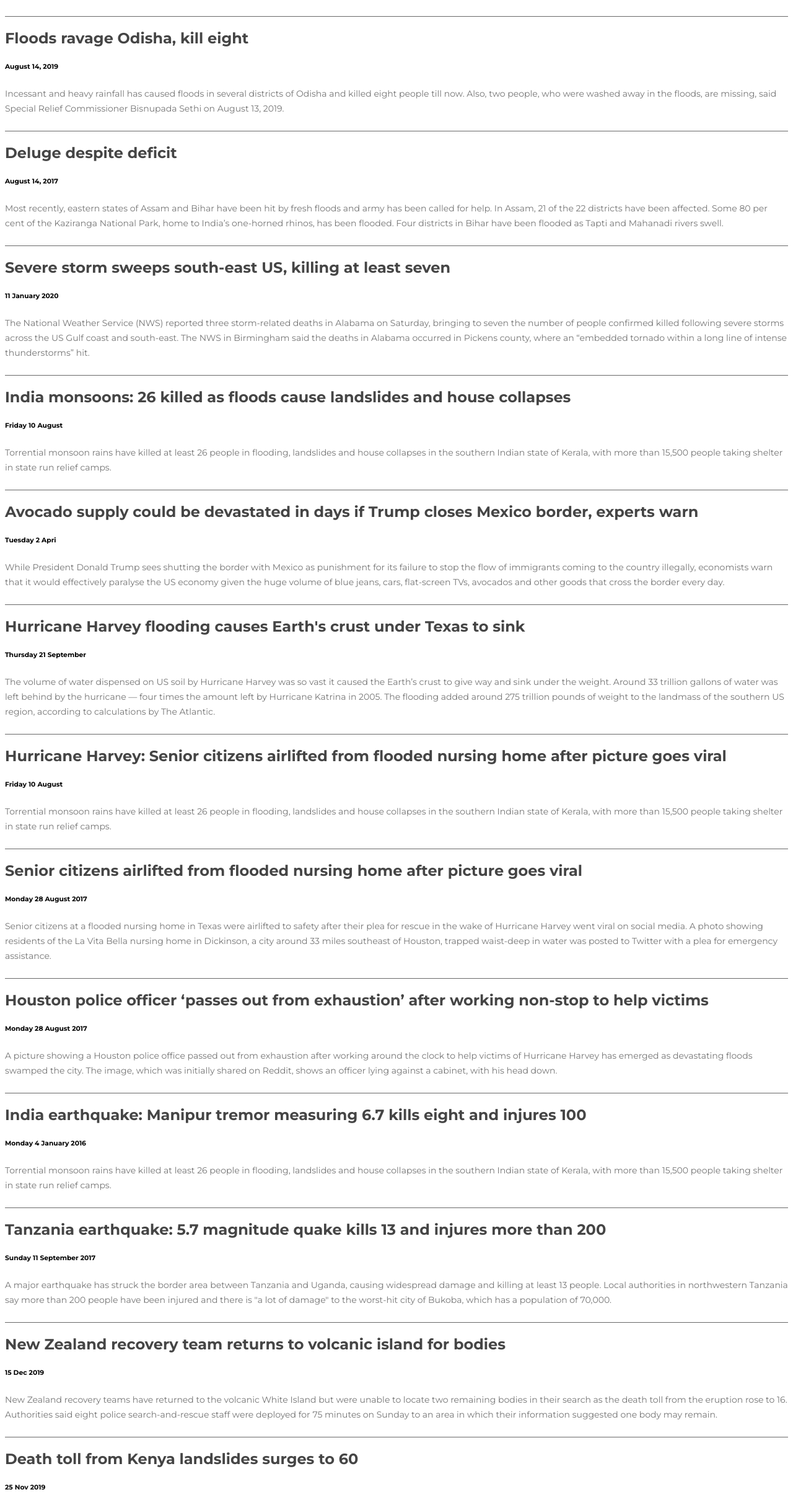
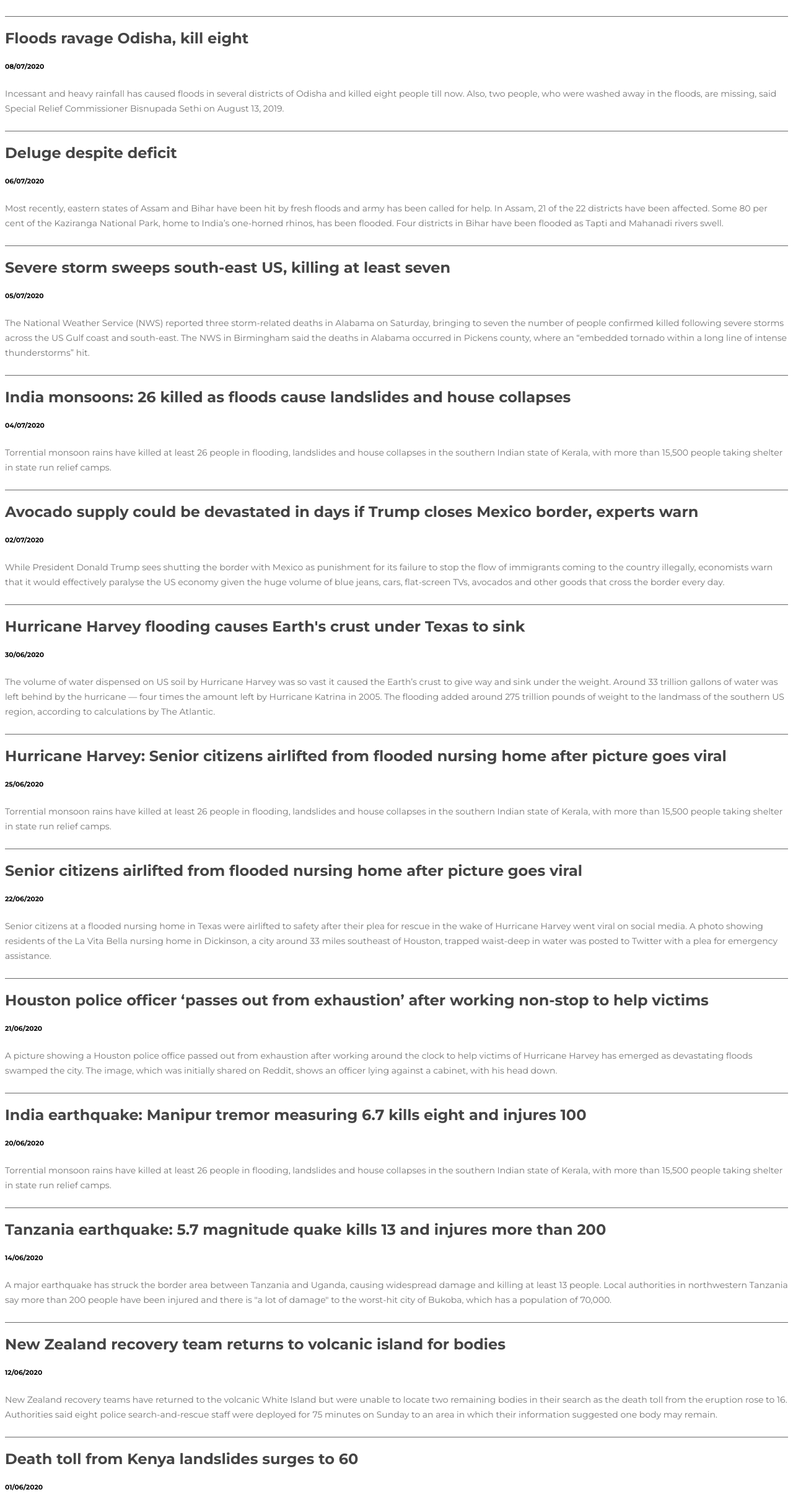
Before and after one commit to immohann/news-page-demo, a plain HTML site: page index.html in a window 1280 px wide. Shown: the part 88-2516 px from the top of the page at 62% size. Drawn offline with nearby package versions, Linux system fonts and the light colour scheme; some packages are replaced by stand-ins of ours; files that its build step writes are made by us from their sources; a script that the page names is missing.

Commit message:
Update index.html

```diff
--- a/index.html
+++ b/index.html
@@ -38,7 +38,7 @@
 
  	<div class="news">
 	<h3>Floods ravage Odisha, kill eight</h3>
-	<h6>August 14, 2019</h6>
+	<h6>08/07/2020</h6>
 	<p>Incessant and heavy rainfall has caused floods in several districts of Odisha and killed eight people till now. Also, two people, who were washed away in the floods, are missing, said Special Relief Commissioner Bisnupada Sethi on August 13, 2019.</p>
 	</div>
 
@@ -46,13 +46,13 @@
 	<h3>Deluge despite deficit
 
 </h3>
-	<h6>August 14, 2017</h6>
+	<h6>06/07/2020</h6>
 	<p>Most recently, eastern states of Assam and Bihar have been hit by fresh floods and army has been called for help. In Assam, 21 of the 22 districts have been affected. Some 80 per cent of the Kaziranga National Park, home to India’s one-horned rhinos, has been flooded. Four districts in Bihar have been flooded as Tapti and Mahanadi rivers swell.</p>
 	</div>
 
 	<div class="news">
 	<h3>Severe storm sweeps south-east US, killing at least seven</h3>
-	<h6>11 January 2020</h6>
+	<h6>05/07/2020</h6>
 	<p>The National Weather Service (NWS) reported three storm-related deaths in Alabama on Saturday, bringing to seven the number of people confirmed killed following severe storms across the US Gulf coast and south-east.
 
 The NWS in Birmingham said the deaths in Alabama occurred in Pickens county, where an “embedded tornado within a long line of intense thunderstorms” hit.</p>
@@ -60,21 +60,21 @@ The NWS in Birmingham said the deaths in Alabama occurred in Pickens county, whe
 
 	<div class="news">
 	<h3>India monsoons: 26 killed as floods cause landslides and house collapses</h3>
-	<h6>Friday 10 August </h6>
+	<h6>04/07/2020</h6>
 	<p>Torrential monsoon rains have killed at least 26 people in flooding, landslides and house collapses in the southern Indian state of Kerala, with more than 15,500 people taking shelter in state run relief camps.</p>
 	</div>
 
 
 	<div class="news">
 	<h3>Avocado supply could be devastated in days if Trump closes Mexico border, experts warn</h3>
-	<h6>Tuesday 2 Apri </h6>
+	<h6>02/07/2020</h6>
 	<p>While President Donald Trump sees shutting the border with Mexico as punishment for its failure to stop the flow of immigrants coming to the country illegally, economists warn that it would effectively paralyse the US economy given the huge volume of blue jeans, cars, flat-screen TVs, avocados and other goods that cross the border every day.</p>
 	</div>
 
 
 	<div class="news">
 	<h3>Hurricane Harvey flooding causes Earth's crust under Texas to sink</h3>
-	<h6>Thursday 21 September </h6>
+	<h6>30/06/2020</h6>
 	<p>The volume of water dispensed on US soil by Hurricane Harvey was so vast it caused the Earth’s crust to give way and sink under the weight.
 
 Around 33 trillion gallons of water was left behind by the hurricane — four times the amount left by Hurricane Katrina in 2005.
@@ -85,14 +85,14 @@ The flooding added around 275 trillion pounds of weight to the landmass of the s
 
 	<div class="news">
 	<h3>Hurricane Harvey: Senior citizens airlifted from flooded nursing home after picture goes viral</h3>
-	<h6>Friday 10 August </h6>
+	<h6>25/06/2020 </h6>
 	<p>Torrential monsoon rains have killed at least 26 people in flooding, landslides and house collapses in the southern Indian state of Kerala, with more than 15,500 people taking shelter in state run relief camps.</p>
 	</div>
 
 
 	<div class="news">
 	<h3>Senior citizens airlifted from flooded nursing home after picture goes viral</h3>
-	<h6>Monday 28 August 2017 </h6>
+	<h6>22/06/2020</h6>
 	<p>Senior citizens at a flooded nursing home in Texas were airlifted to safety after their plea for rescue in the wake of Hurricane Harvey went viral on social media.
 
 A photo showing residents of the La Vita Bella nursing home in Dickinson, a city around 33 miles southeast of Houston, trapped waist-deep in water was posted to Twitter with a plea for emergency assistance.</p>
@@ -101,7 +101,7 @@ A photo showing residents of the La Vita Bella nursing home in Dickinson, a city
 
 	<div class="news">
 	<h3>Houston police officer ‘passes out from exhaustion’ after working non-stop to help victims</h3>
-	<h6>Monday 28 August 2017 </h6>
+	<h6>21/06/2020 </h6>
 	<p>A picture showing a Houston police office passed out from exhaustion after working around the clock to help victims of Hurricane Harvey has emerged as devastating floods swamped the city.
 
 The image, which was initially shared on Reddit, shows an officer lying against a cabinet, with his head down.
@@ -113,14 +113,14 @@ The image, which was initially shared on Reddit, shows an officer lying against
 	<div class="news">
 	<h3>India earthquake: Manipur tremor measuring 6.7 kills eight and injures 100
 </h3>
-	<h6>Monday 4 January 2016 </h6>
+	<h6>20/06/2020</h6>
 	<p>Torrential monsoon rains have killed at least 26 people in flooding, landslides and house collapses in the southern Indian state of Kerala, with more than 15,500 people taking shelter in state run relief camps.</p>
 	</div>
 
 
 	<div class="news">
 	<h3>Tanzania earthquake: 5.7 magnitude quake kills 13 and injures more than 200</h3>
-	<h6>Sunday 11 September 2017</h6>
+	<h6>14/06/2020</h6>
 	<p>A major earthquake has struck the border area between Tanzania and Uganda, causing widespread damage and killing at least 13 people.
 
 Local authorities in northwestern Tanzania say more than 200 people have been injured and there is "a lot of damage" to the worst-hit city of Bukoba, which has a population of 70,000.</p>
@@ -129,7 +129,7 @@ Local authorities in northwestern Tanzania say more than 200 people have been in
 
 	<div class="news">
 	<h3>New Zealand recovery team returns to volcanic island for bodies</h3>
-	<h6>15 Dec 2019
+	<h6>12/06/2020
 </h6>
 	<p>New Zealand recovery teams have returned to the volcanic White Island but were unable to locate two remaining bodies in their search as the death toll from the eruption rose to 16.
 Authorities said eight police search-and-rescue staff were deployed for 75 minutes on Sunday to an area in which their information suggested one body may remain.</p>
@@ -138,7 +138,7 @@ Authorities said eight police search-and-rescue staff were deployed for 75 minut
 
 	<div class="news">
 	<h3>Death toll from Kenya landslides surges to 60</h3>
-	<h6>25 Nov 2019
+	<h6>01/06/2020
  </h6>
 	<p>The death toll from landslides in northwestern Kenya triggered by unusually heavy rains rose to at least 60 on Sunday, according to Kenyan authorities.
 Downpours began on Friday in West Pokot county which borders Uganda and worsened overnight causing flooding and mudslides that swept away four bridges and left villages inaccessible by road.</p>
@@ -147,8 +147,7 @@ Downpours began on Friday in West Pokot county which borders Uganda and worsened
 
 	<div class="news">
 	<h3>200,000 evacuated as Typhoon Kammuri lashes Philippines</h3>
-	<h6>F3 Dec 2019
-</h6>
+	<h6>21/05/2020</h6>
 	<p>The Philippines evacuated 200,000 people in coastal and mountainous areas amid fears of flooding and landslides, and closed the country's main international airport, as a powerful typhoon hit the Southeast Asian nation.
 Typhoon Kammuri, the Philippines 20th typhoon this year, hit the main Luzon island just before midnight local time on Tuesday (16:00 GMT on Monday). The strengthening storm is locally referred to as Typhoon Tisoy.</p>
 	</div>
@@ -156,14 +155,14 @@ Typhoon Kammuri, the Philippines 20th typhoon this year, hit the main Luzon isla
 
 	<div class="news">
 	<h3>Rocks at Asteroid Impact Site Record First Day of Dinosaur Extinction</h3>
-	<h6>Sep. 9, 2019 </h6>
+	<h6>16/05/2020</h6>
 	<p>The research centers on the asteroid impact that wiped out non-avian dinosaurs, with the researchers getting the most detailed look yet of the aftermath that followed by examining the rocks and debris that filled the crater within the first 24 hours after impact.</p>
 	</div>
 
 
 	<div class="news">
 	<h3>Scientists use ancient marine fossils to unravel long-standing climate puzzle</h3>
-	<h6>January 9, 2020 </h6>
+	<h6>15/05/2020</h6>
 	<p>Cardiff University scientists have shed new light on the Earth's climate behaviour during the last known period of global warming over 14 million years ago. During this period, known as the middle Miocene Climate Optimum, global temperatures were as much as 3 to 4 degrees warmer than today's average temperatures, similar to estimates for 2100. The position of the continents were similar to today and the seas were flourishing with life.
 
 </p>
@@ -172,7 +171,7 @@ Typhoon Kammuri, the Philippines 20th typhoon this year, hit the main Luzon isla
 
 	<div class="news">
 	<h3>Helping land managers take risk-analysis approach to new wildfire reality</h3>
-	<h6>January 8, 2020 </h6>
+	<h6>14/05/2020</h6>
 	<p>New digital tools developed by Oregon State University will enable land managers to better adapt to the new reality of large wildfires through analytics that guide planning and suppression across jurisdictional boundaries that fires typically don't adhere to. Now, Dunn notes, "we suppress 97 or 98% of fires such that we experience the 2 or 3% that are really bad, where we have no chance of successful suppression because they're just so explosive."
 
 </p>
@@ -181,7 +180,7 @@ Typhoon Kammuri, the Philippines 20th typhoon this year, hit the main Luzon isla
 
 	<div class="news">
 	<h3>West Bengal well prepared to handle natural disaster: Mamata Banerjee</h3>
-	<h6>Oct 13, 2018 </h6>
+	<h6>31/04/2020</h6>
 	<p>West Bengal is well prepared to tackle natural disasters and has already built flood shelters and relief godowns in the districts, Chief Minister Mamata Banerjee said Saturday.
 
 The state government has also devised an SMS-based early warning system to alert people during any natural calamity, she said in a Twitter post.</p>
@@ -192,7 +191,7 @@ The state government has also devised an SMS-based early warning system to alert
 	<h3>Cyclone Titli: 8 dead in Andhra Pradesh, one in Odisha
 
 </h3>
-	<h6>Oct 12, 2018, </h6>
+	<h6>21/04/2020 </h6>
 	<p>A very severe cyclonic storm packing winds of up to 150 kmph and widespread rains hit eastern India Thursday, killing eight people in Andhra Pradesh and one in Odisha, damaging homes, uprooting trees and power lines in the two states.
 
 Cyclone 'Titli' made landfall on the eastern coast early Thursday, wreaking havoc mainly in Srikakulam and Vizianagaram districts of Andhra Pradesh and Odisha'
@@ -204,7 +203,7 @@ Cyclone 'Titli' made landfall on the eastern coast early Thursday, wreaking havo
 	<h3>GST Council sets up GoM to review help for states hit by natural calamity
 
 </h3>
-	<h6>Sep 29, 2018,</h6>
+	<h6>03/04/2020</h6>
 	<p>The Goods and Services Tax Council has formed a seven-member group of ministers with Bihar deputy chief minister Sushil Kumar as convenor to examine how states hit by a natural calamity can be assisted under the tax regime with steps such as a separate cess.
 
 “We will have a seven-member group of ministers, which in the next few weeks will make a recommendation,” Union finance minister Arun Jaitley, chairman of the council, told reporters after its 30th meeting held via video conferencin ..
@@ -214,14 +213,14 @@ Cyclone 'Titli' made landfall on the eastern coast early Thursday, wreaking havo
 
 	<div class="news">
 	<h3>India monsoons: 26 killed as floods cause landslides and house collapses</h3>
-	<h6>Friday 10 August </h6>
+	<h6>04/02/2020</h6>
 	<p>Torrential monsoon rains have killed at least 26 people in flooding, landslides and house collapses in the southern Indian state of Kerala, with more than 15,500 people taking shelter in state run relief camps.</p>
 	</div>
 
 
 	<div class="news">
 	<h3>No aid policy: How India changed from taker to donor</h3>
-	<h6>Aug 24, 2018,</h6>
+	<h6>01/01/2020</h6>
 	<p>India over last one and a half decade has emerged a donor whenever natural disasters strike anywhere in the world, from impoverished Haiti to developed Japan.
 
 In 2013 India made it clear to both the US and Japan, which offered $200,000 towards Uttarakhand relief, that it will not accept the aid and that any funding must be given to foundations.
@@ -232,7 +231,7 @@ In 2013 India made it clear to both the US and Japan, which offered $200,000 tow
 
 	<div class="news">
 	<h3>After pledging Rs 7 cr for Kerala relief ops, Google bets on AI to tackle diseases</h3>
-	<h6>Aug 29, 2018,</h6>
+	<h6>27/12/2019</h6>
 	<p>Tech giant Google today said it is working with multiple partners to use new-age technologies like artificial intelligence (AI) and machine learning (ML) to improve response time to natural disasters like floods as well as addressing healthcare challenges.
 
 Google Technical Project Manager (TensorFlow) Anitha Vijayakumar said the company has developed a system that uses AI for early and accurate flood warnings, including guiding over areas that are dangerous and prone to flooding
@@ -282,7 +281,7 @@ Ardern said that five new Zealanders as well as 23 visitors from Australia, nine
 	<h3>Flood-hit Mozambique in 'urgent need' of large-scale international aid - United Nations
 
 </h3>
-	<h6>26/07/2019</h6>
+	<h6>26/09/2019</h6>
 	<p>Almost a week after Cyclone Kenneth struck Mozambique, aid workers say many remote areas are still waiting for emergency supplies.Kenneth caused storm surges and winds of up to 280 kilometres an hour.
 
 
@@ -298,7 +297,7 @@ Gemma Connell, Head of Office for the United Nations Office for the Coordination
 
 	<div class="news">
 	<h3>India monsoons: 26 killed as floods cause landslides and house collapses</h3>
-	<h6>Friday 10 August </h6>
+	<h6>10/08/2019</h6>
 	<p>Torrential monsoon rains have killed at least 26 people in flooding, landslides and house collapses in the southern Indian state of Kerala, with more than 15,500 people taking shelter in state run relief camps.</p>
 	</div>
 
```
